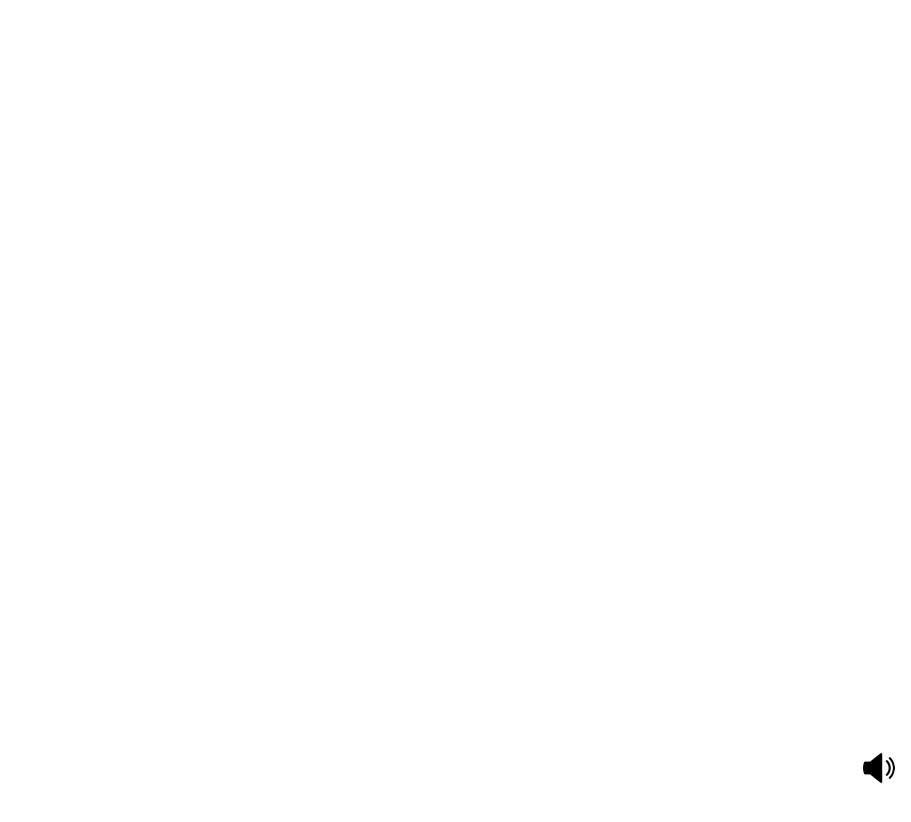
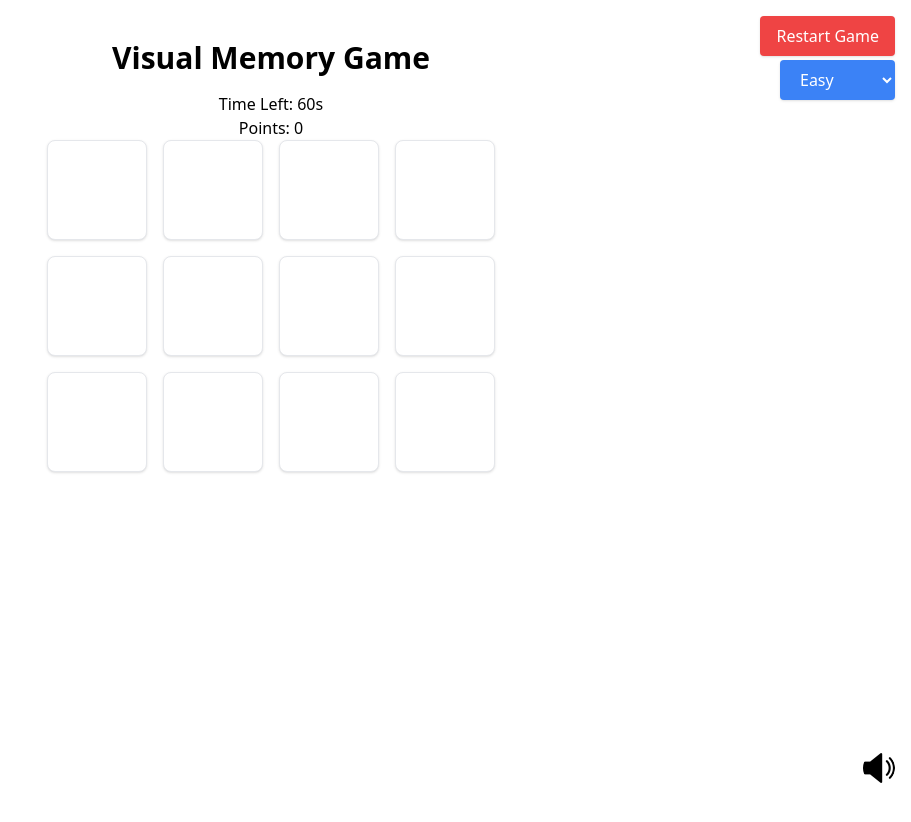
Before and after one commit to alberrrttt22/FYP, a React (Vite) app in the folder frontend/: page /VisualGame in a window 1280 px wide. Before the commit this address had no page. Shown: the top 822 px of the page, without its empty margins (369-1280 px from the left). Before the commit the page ends 800 px from the top, so only its background shows below. Built offline with nearby package versions, Linux system fonts and the light colour scheme.

Commit message:
Add navigation to games pages

```diff
--- a/frontend/src/pages/GameModes.jsx
+++ b/frontend/src/pages/GameModes.jsx
@@ -1,7 +1,13 @@
 import React from 'react';
 import '../styles/GameModes.css';
+import { useNavigate } from 'react-router-dom';
 
 const GameModes = () => {
+  const navigate = useNavigate(); // Hook for navigation
+  const handleGameMode = (gameMode) => {
+    navigate(`/${gameMode}`)
+    };
+
   return (
     <div className="container">
       <div className="game-mode-container">
@@ -17,7 +23,7 @@ const GameModes = () => {
         </div>
         <div className="game-mode-selection">
           <div className="game-mode-item">
-            <img className="game-logo" src="/images/visualmemory.jpg" alt="Visual Memory" onClick={() => handleGameMode('photo')} />
+            <img className="game-logo" src="/images/visualmemory.jpg" alt="Visual Memory" onClick={() => handleGameMode('VisualGame')} />
             <div className="game-description">
               <h3>Visual Memory</h3>
               <p>Improve your visual recall with fun, photo-based memory challenges.</p>
@@ -38,12 +44,6 @@ const GameModes = () => {
   );
 };
 
-const handleGameMode = (gameMode) => {
-  // Navigate to the corresponding game screen
-  // Example using React Router:
-  // useHistory hook (if using useHistory)
-  // useNavigate hook (if using useNavigate)
-  // ... navigation logic ...
-};
+
 
 export default GameModes;
--- /dev/null
+++ b/frontend/src/pages/VisualGame.jsx
@@ -0,0 +1,25 @@
+import React, { useState } from 'react';
+import GameGrid from '../components/GameGrid';
+
+const VisualGame = () => {
+  const [timeLeft, setTimeLeft] = useState(60); // Set initial time limit
+  const [gameOver, setGameOver] = useState(false);
+  const [difficulty, setDifficulty] = useState(1); // 1 = Easy, 2 = Medium, 3 = Hard
+
+  return (
+    <div className="flex flex-col items-center mt-10">
+      <h1 className="text-3xl font-bold mb-4">Visual Memory Game</h1>
+      <p>Time Left: {timeLeft}s</p>
+      <GameGrid
+        timeLeft={timeLeft}
+        setTimeLeft={setTimeLeft}
+        gameOver={gameOver}
+        setGameOver={setGameOver}
+        difficulty={difficulty}
+        setDifficulty={setDifficulty}
+      />
+    </div>
+  );
+};
+
+export default VisualGame;
--- a/frontend/src/router/AppRouter.jsx
+++ b/frontend/src/router/AppRouter.jsx
@@ -4,6 +4,7 @@ import { useLocation, BrowserRouter as Router, Routes, Route } from 'react-route
 import Home from '../App.jsx';
 import GameModes from '../pages/GameModes.jsx';
 import BackgroundAudio from '../components/BackgroundAudio.jsx';
+import VisualGame from '../pages/VisualGame.jsx';
 
 const AppRouter = () => {
 
@@ -25,6 +26,7 @@ const AppRouter = () => {
     <Routes>
       <Route path="/" element={<Home />} />
       <Route path="/GameModes" element={<GameModes />} />
+      <Route path="/VisualGame" element={<VisualGame />} />
     </Routes>
     </div>
   );
--- a/frontend/src/styles/GameModes.css
+++ b/frontend/src/styles/GameModes.css
@@ -81,3 +81,11 @@ body, html, #root {
     font-size: 1rem;
     color: #666; /* Optional: Adjust color for better readability */
   }
+
+  .game-logo {
+    transition: transform 0.3s ease-in-out;
+  }
+
+  .game-logo:hover {
+    transform: scale(1.1);
+  }
```
